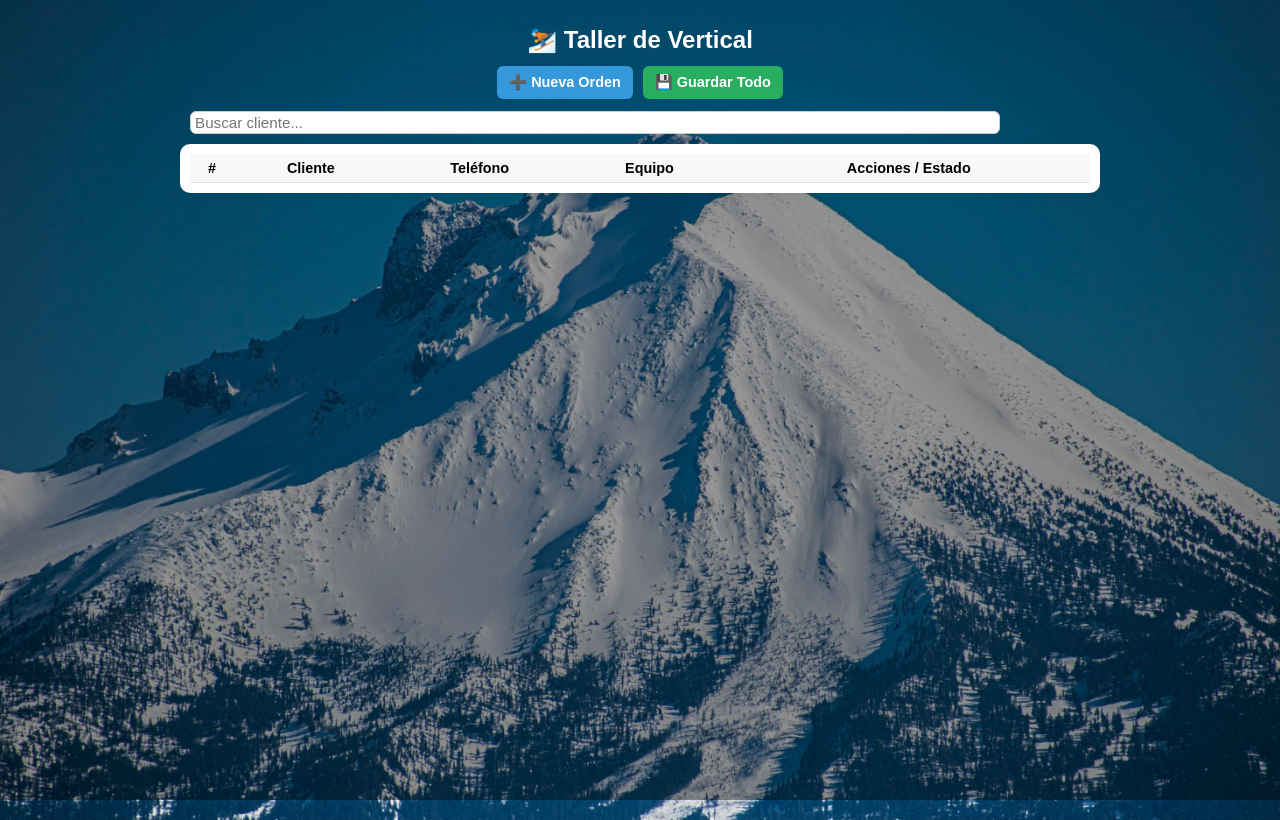
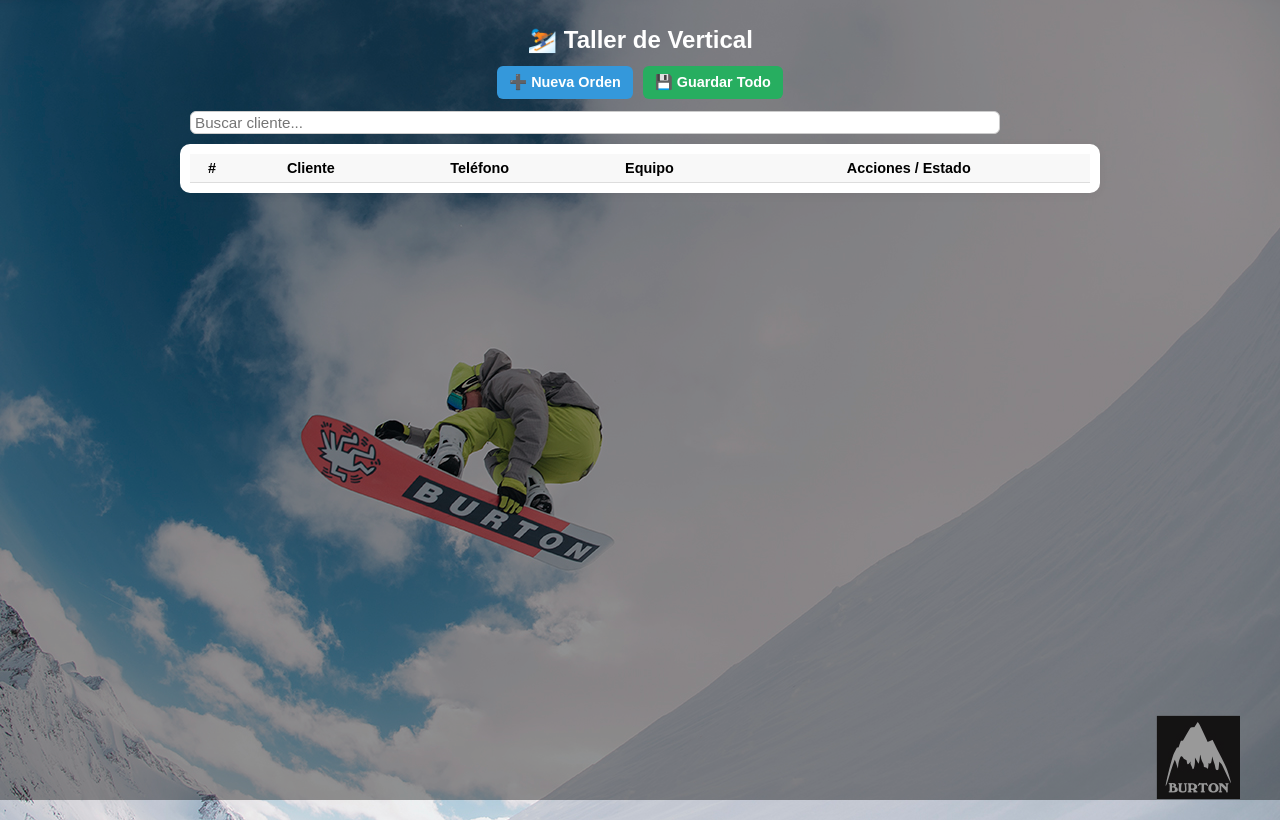
Before and after one commit to EstebanPineyrua/Taller, a plain HTML site: page index.html in a window 1280 px wide. Drawn offline with Linux system fonts and the light colour scheme; no server answers.

Commit message:
Update style.css

```diff
--- a/css/style.css
+++ b/css/style.css
@@ -1,6 +1,6 @@
 body {
     font-family: Arial, sans-serif;
-    background-image: url('nieve.jpg');
+    background-image: url('wallpaper.jpg');
     background-size: cover;
     background-repeat: no-repeat;
     background-position: center;
```
